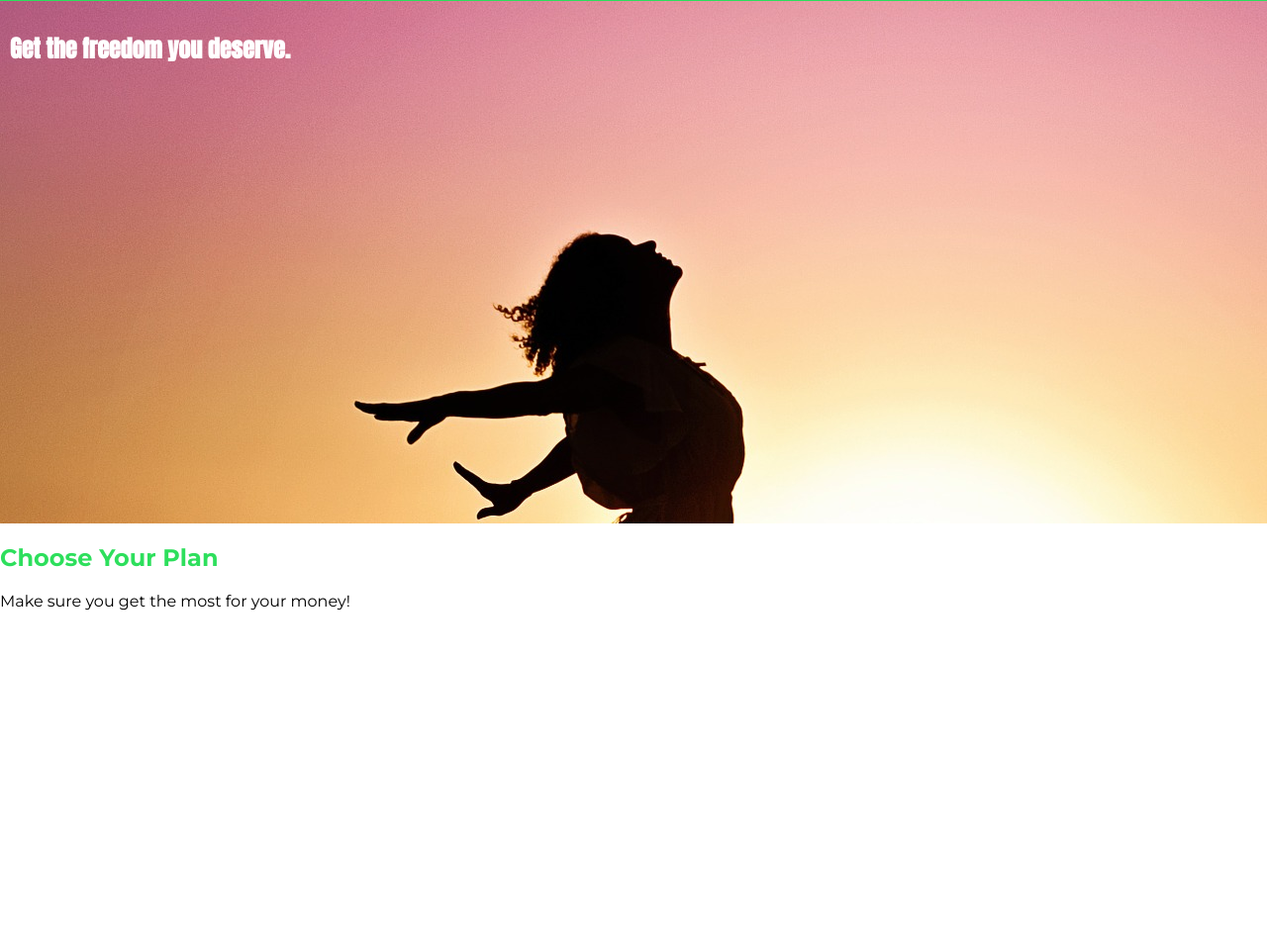
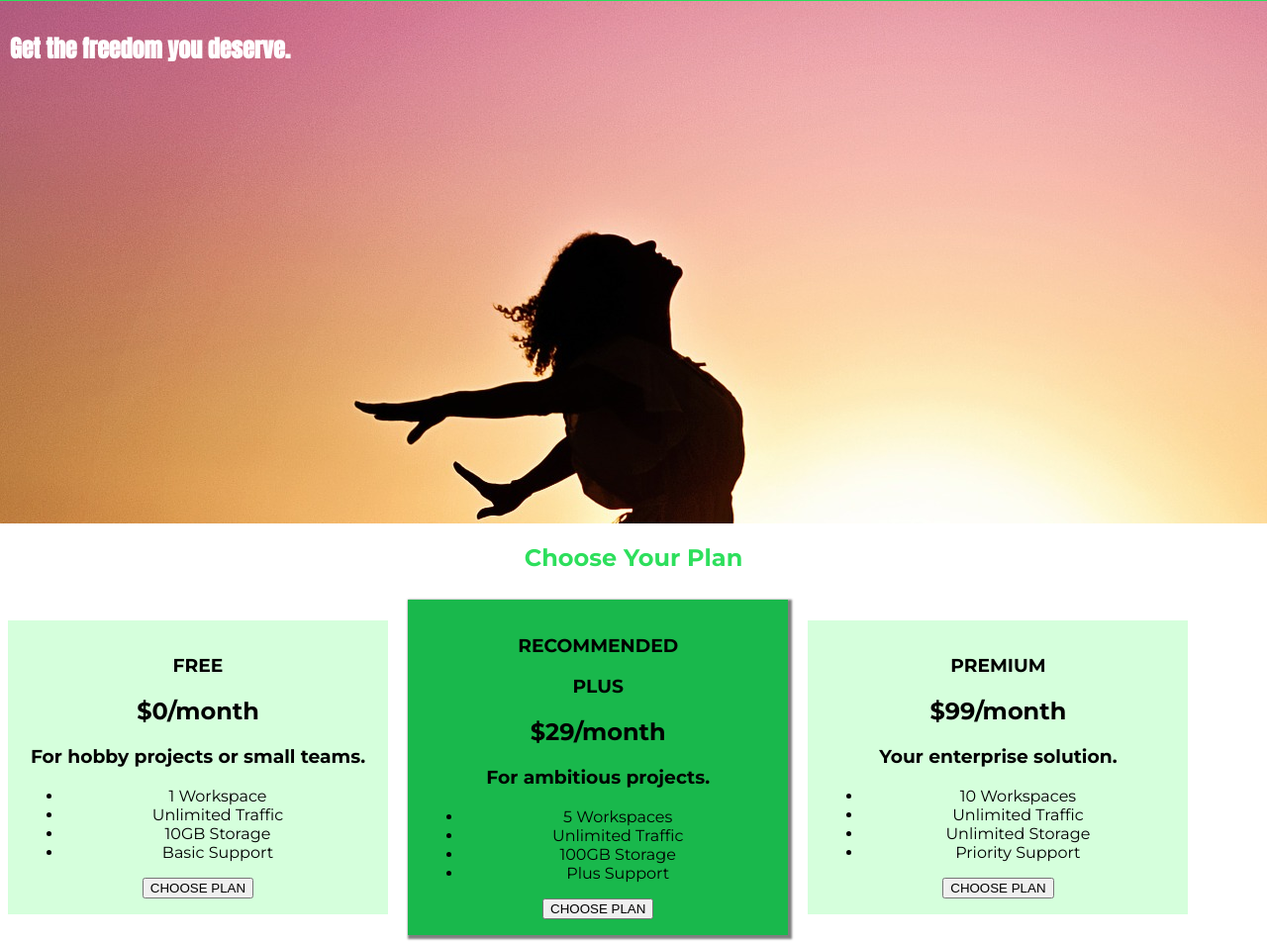
Before and after one commit to pengravity/css_guide, a plain HTML site: page index.html in a window 1280 px wide. Shown: the part 42-995 px from the top of the page at 99% size. Before the commit the page ends 800 px from the top, so only its background shows below. Drawn offline with Linux system fonts and the light colour scheme.

Commit message:
adding and styling plans

```diff
--- a/index.html
+++ b/index.html
@@ -1,22 +1,25 @@
 <!DOCTYPE html>
 <html lang="en">
-
   <head>
-    <meta charset="UTF-8">
-    <meta http-equiv="X-UA-Compatible" content="ie=edge">
+    <meta charset="UTF-8" />
+    <meta http-equiv="X-UA-Compatible" content="ie=edge" />
     <title>uHost</title>
-    <link rel="shortcut icon" href="favicon.png">
-    <link href="https://fonts.googleapis.com/css?family=Anton" rel="stylesheet">
-    <link href="https://fonts.googleapis.com/css?family=Montserrat:400,700" rel="stylesheet">
-    <link rel="stylesheet" href="main.css">
+    <link rel="shortcut icon" href="favicon.png" />
+    <link
+      href="https://fonts.googleapis.com/css?family=Anton"
+      rel="stylesheet"
+    />
+    <link
+      href="https://fonts.googleapis.com/css?family=Montserrat:400,700"
+      rel="stylesheet"
+    />
+    <link rel="stylesheet" href="main.css" />
   </head>
 
   <body>
     <header class="main-header">
       <div>
-            <a href="index.html" class="main-header__brand">
-                uHost
-            </a>
+        <a href="index.html" class="main-header__brand"> uHost </a>
       </div>
       <nav class="main-nav">
         <ul class="main-nav__items">
@@ -38,9 +41,53 @@
       </section>
       <section id="plans">
         <h1 class="section-title">Choose Your Plan</h1>
-            <p>Make sure you get the most for your money!</p>
+
+        <div>
+          <article class="plan">
+            <h1>FREE</h1>
+            <h2>$0/month</h2>
+            <h3>For hobby projects or small teams.</h3>
+            <ul>
+              <li>1 Workspace</li>
+              <li>Unlimited Traffic</li>
+              <li>10GB Storage</li>
+              <li>Basic Support</li>
+            </ul>
+            <div>
+              <button>CHOOSE PLAN</button>
+            </div>
+          </article>
+          <article class="plan plan--highligted">
+            <h1 class="plan__annotation">RECOMMENDED</h1>
+            <h1>PLUS</h1>
+            <h2>$29/month</h2>
+            <h3>For ambitious projects.</h3>
+            <ul>
+              <li>5 Workspaces</li>
+              <li>Unlimited Traffic</li>
+              <li>100GB Storage</li>
+              <li>Plus Support</li>
+            </ul>
+            <div>
+              <button>CHOOSE PLAN</button>
+            </div>
+          </article>
+          <article class="plan">
+            <h1>PREMIUM</h1>
+            <h2>$99/month</h2>
+            <h3>Your enterprise solution.</h3>
+            <ul>
+              <li>10 Workspaces</li>
+              <li>Unlimited Traffic</li>
+              <li>Unlimited Storage</li>
+              <li>Priority Support</li>
+            </ul>
+            <div>
+              <button>CHOOSE PLAN</button>
+            </div>
+          </article>
+        </div>
       </section>
     </main>
   </body>
-
 </html>
--- a/main.css
+++ b/main.css
@@ -8,7 +8,7 @@ body {
 }
 
 #product-overview {
-    background: url("freedom.jpg");
+  background: url('freedom.jpg');
   width: 100%;
   height: 528px;
   padding: 10px;
@@ -16,11 +16,27 @@ body {
 
 .section-title {
   color: #2ddf5c;
+  text-align: center;
 }
 
 #product-overview h1 {
   color: white;
   font-family: 'Anton', sans-serif;
+}
+
+.plan {
+  background: #d5ffdc;
+  text-align: center;
+  padding: 16px;
+  margin: 8px;
+  display: inline-block;
+  width: 30%;
+  vertical-align: middle;
+}
+
+.plan--highligted {
+  background: #19b84c;
+  box-shadow: 2px 2px 2px 2px rgb(0, 0, 0, 0.5);
 }
 
 /* h1 {
```
Lines whose indentation alone changed are shown as unchanged.
